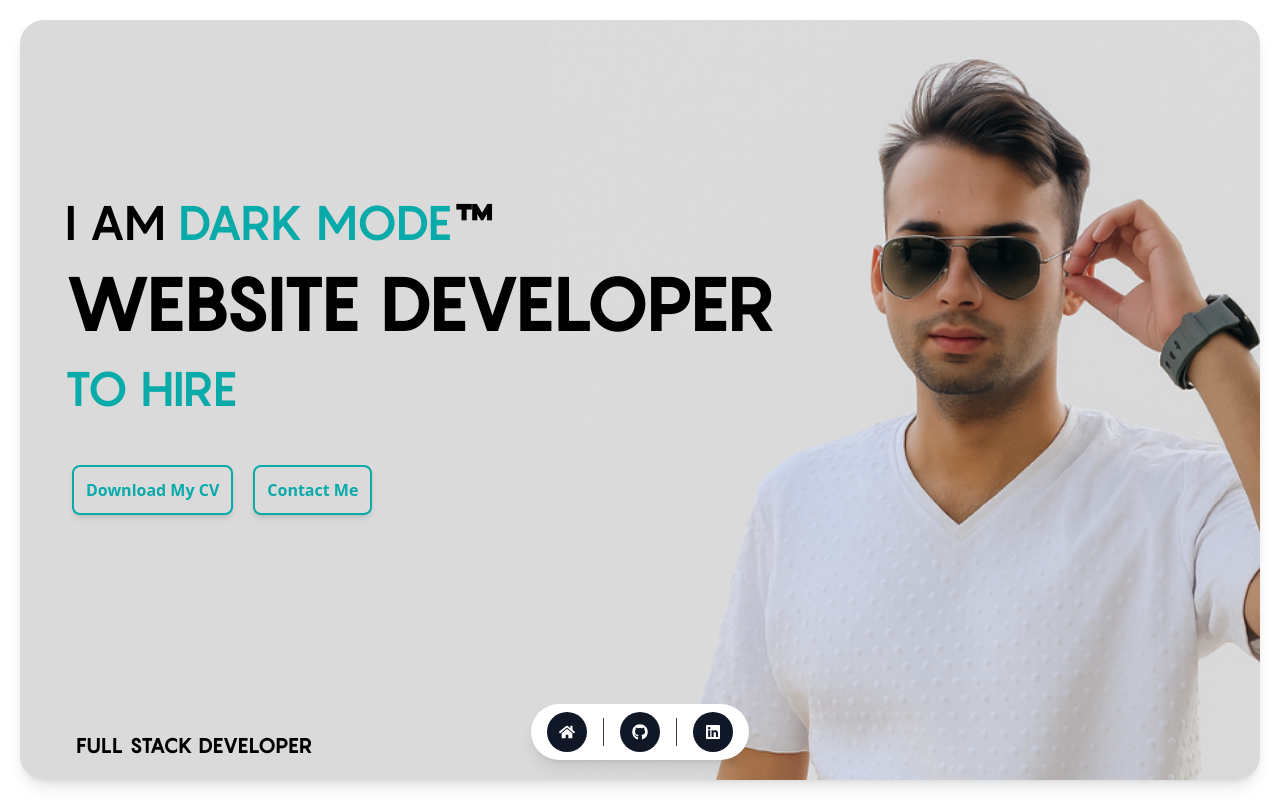
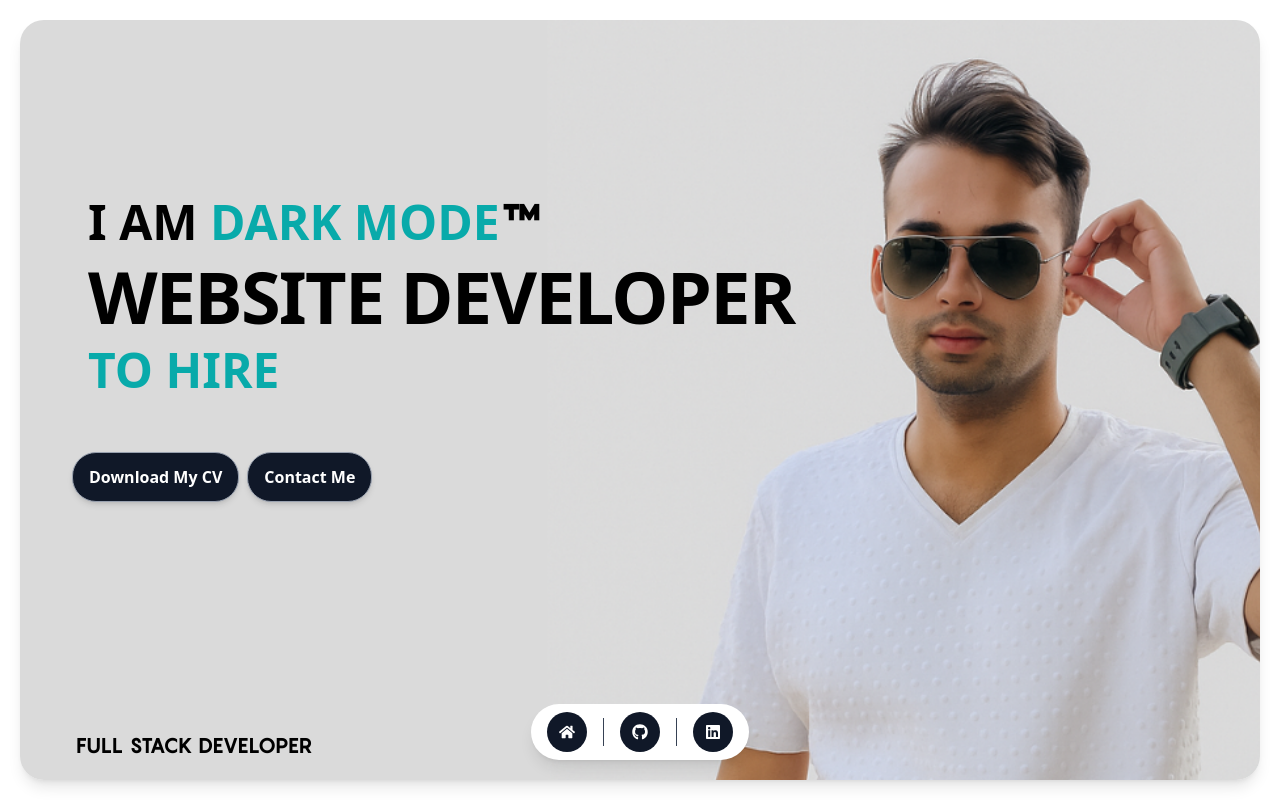
Before and after one commit to hasaan-azeem/Personl_Portfolio, a React (Vite) app: page / in a window 1280 px wide. Shown: the top 800 px of the page. Built offline with nearby package versions, Linux system fonts and the light colour scheme.

Commit message:
all done

```diff
--- a/src/components/Home.jsx
+++ b/src/components/Home.jsx
@@ -53,40 +53,37 @@ const Home = () => {
         <div
           id="tiltDiv"
           ref={tiltRef}
-          className="relative z-10 text-left mt-80 xl:mt-30 2xl:mt-60 py-2 sm:py-5 px-3"
+          className="relative z-10 text-left sm:ml-6 mt-80 xl:mt-30 2xl:mt-60 py-2 sm:py-5 px-3"
         >
-          <h1 className="text-3xl sm:text-3xl md:text-4xl lg:text-xl xl:text-5xl 2xl:text-8xl uppercase text-black font-[apna] font-extrabold leading-tight">
+          <h1 className="text-3xl sm:text-3xl md:text-4xl lg:text-xl xl:text-5xl 2xl:text-8xl uppercase text-gray-300 sm:text-black font-extrabold leading-tight">
             I am <span className="text-[#08aaaa]">DARK MODE</span>
             <span className="font-[apna3]">™</span>
           </h1>
 
-          <h1 className="text-5xl sm:text-4xl md:text-5xl lg:text-6xl xl:text-7xl 2xl:text-8xl text-black uppercase font-[apna3] font-extrabold leading-tight tracking-tight sm:tracking-wide mt-2">
+          <h1 className="text-5xl sm:text-4xl md:text-5xl lg:text-6xl xl:text-7xl 2xl:text-8xl text-white sm:text-black uppercase font-extrabold leading-none tracking-normal sm:tracking-tight mt-2">
             Website Developer
           </h1>
 
-          <h1 className="text-[#08aaaa] text-3xl sm:text-3xl md:text-4xl lg:text-5xl xl:text-5xl 2xl:text-7xl uppercase font-[apna] font-extrabold leading-tight mt-2">
+          <h1 className="text-[#08aaaa] text-3xl sm:text-3xl md:text-4xl lg:text-5xl xl:text-5xl 2xl:text-7xl uppercase font-extrabold leading-tight mt-2">
             To Hire
           </h1>
         </div>
 
-        <div className="relative ml-5 mt-10 z-10">
+        <div className="relative flex gap-2 ml-2 sm:ml-5 mt-14 sm:mt-8 z-10">
           <a
             href="/Hasaan_Azeem.pdf"
             download
-            className="px-2 py-2 sm:px-3 sm:py-3 font-semibold rounded-lg shadow-md border-2 border-[#08aaaa] text-white sm:text-[#08aaaa] transition duration-300 ease-in-out transform hover:scale-105 hover:bg-[#08aaaa] hover:text-white"
-
-
+            className="px-3 py-2 sm:px-4 sm:py-3 font-semibold rounded-3xl shadow-md bg-[#101828] border border-gray-400 text-white transition duration-300 ease-in-out transform hover:bg-[#0a0f1a]"
           >
             Download My CV
           </a>
           <a
             onClick={() => {
-                const el = document.getElementById("contact");
-                if (el) el.scrollIntoView({ behavior: "smooth" });
-              }}
+              const el = document.getElementById("contact");
+              if (el) el.scrollIntoView({ behavior: "smooth" });
+            }}
             download
-            className="ml-2 sm:ml-5 px-2 py-2 sm:px-3 sm:py-3 font-semibold rounded-lg shadow-md border-2 border-[#08aaaa] text-white sm:text-[#08aaaa] transition duration-300 ease-in-out transform hover:scale-105 hover:bg-[#08aaaa] hover:text-white"
-
+            className="px-3 py-2 sm:px-4 sm:py-3 font-semibold rounded-3xl shadow-md bg-[#101828] border border-gray-400 text-white transition duration-300 ease-in-out transform hover:bg-[#0a0f1a]"
           >
             Contact Me
           </a>
--- a/src/components/NavBar.jsx
+++ b/src/components/NavBar.jsx
@@ -21,16 +21,8 @@ export default function BottomNav() {
 
   const mainLinks = [
     { href: "#section-main", icon: <FaHome />, label: "Home" },
-    {
-      href: "https://github.com/hasaan-azeem",
-      icon: <FaGithub />,
-      label: "GitHub",
-    },
-    {
-      href: "https://linkedin.com/in/hasaan-azeem",
-      icon: <FaLinkedin />,
-      label: "LinkedIn",
-    },
+    { href: "https://github.com/hasaan-azeem", icon: <FaGithub />, label: "GitHub" },
+    { href: "https://linkedin.com/in/hasaan-azeem", icon: <FaLinkedin />, label: "LinkedIn" },
   ];
 
   const extraLinks = [
@@ -39,7 +31,7 @@ export default function BottomNav() {
     { href: "#contact", icon: <FaEnvelope />, label: "Contact" },
   ];
 
-  // ✅ GSAP smooth scroll handler
+  // Smooth scroll with GSAP
   const handleScroll = (e, href) => {
     if (href.startsWith("#")) {
       e.preventDefault();
@@ -51,7 +43,7 @@ export default function BottomNav() {
     }
   };
 
-  // ✅ Detect screen size
+  // Detect screen size
   useEffect(() => {
     const checkScreen = () => {
       setIsMobile(window.innerWidth < 768);
@@ -61,7 +53,7 @@ export default function BottomNav() {
     return () => window.removeEventListener("resize", checkScreen);
   }, []);
 
-  // ✅ Scroll behavior: show when scrolling down, hide on scroll up or stop
+  // Mobile behavior (show/hide on scroll)
   useEffect(() => {
     if (!isMobile) return;
 
@@ -95,16 +87,9 @@ export default function BottomNav() {
       const currentY = window.scrollY;
 
       clearTimeout(timeoutId);
+      showNav();
 
-      if (currentY > lastScrollY) {
-        // scrolling down → show
-        showNav();
-      } else {
-        // scrolling up → hide
-        showNav();
-      }
-
-      // hide when stop scrolling (after 1s)
+      // Hide after 1s of no scroll
       timeoutId = setTimeout(() => {
         hideNav();
       }, 1000);
@@ -122,57 +107,72 @@ export default function BottomNav() {
   return (
     <div
       ref={navRef}
-      className="
-        fixed bottom-4 sm:bottom-10 left-1/2 -translate-x-1/2 flex items-center gap-4
-        bg-white shadow-lg rounded-full px-4 py-2 z-50
-        md:flex
-      "
+      className="fixed bottom-4 sm:bottom-10 left-1/2 -translate-x-1/2
+                 flex items-center gap-4 bg-white shadow-lg rounded-full px-4 py-2 z-50"
       onMouseEnter={() => setHovered(true)}
       onMouseLeave={() => setHovered(false)}
     >
-      {/* Always visible links */}
+      {/* Main links */}
       {mainLinks.map((link, i) => (
         <React.Fragment key={i}>
           <a
-            key={i}
             href={link.href}
             onClick={(e) => handleScroll(e, link.href)}
             target={link.href.startsWith("http") ? "_blank" : "_self"}
             rel="noopener noreferrer"
-            className="flex items-center justify-center w-10 h-10 rounded-full bg-gray-900 text-white hover:bg-gray-700 transition"
+            className="flex items-center justify-center w-10 h-10 rounded-full
+                       bg-gray-900 text-white hover:bg-gray-700 transition"
           >
             {link.icon}
           </a>
-          {i < mainLinks.length - 1 && (
-            <span className="w-px h-7 bg-gray-700"></span>
-
-          )}
+          {/* Separator only between main links */}
+          {i < mainLinks.length - 1 && <span className="w-px h-7 bg-gray-700"></span>}
         </React.Fragment>
       ))}
 
-      {/* Extra links only desktop */}
+     {/* Extra links only on desktop when hovered */}
 <AnimatePresence>
-        {hovered &&
-          extraLinks.map((link, i) => (
+  {hovered && !isMobile && (
+    <>
+      {/* Separator before extra links */}
+      <motion.span
+        initial={{ opacity: 0, height: 0 }}
+        animate={{ opacity: 1, height: "1.75rem" }} // 1.75rem = h-7
+        exit={{ opacity: 0, height: 0 }}
+        transition={{ duration: 0.3 }}
+        className="hidden md:block w-px bg-gray-700"
+      />
+
+      {extraLinks.map((link, i) => (
         <React.Fragment key={i}>
           <motion.a
-                key={i}
             href={link.href}
             onClick={(e) => handleScroll(e, link.href)}
             initial={{ opacity: 0, width: 0 }}
             animate={{ opacity: 1, width: "2.5rem" }}
             exit={{ opacity: 0, width: 0 }}
             transition={{ duration: 0.3, delay: i * 0.2 }}
-                className="hidden md:flex overflow-hidden items-center justify-center w-10 h-10 rounded-full bg-gray-800 text-white hover:bg-gray-600 transition"
+            className="hidden md:flex overflow-hidden items-center justify-center
+                       w-10 h-10 rounded-full bg-gray-800 text-white hover:bg-gray-600 transition"
           >
             {link.icon}
           </motion.a>
+
           {i < extraLinks.length - 1 && (
-                <span className="w-px h-7 bg-gray-700"></span>
+            <motion.span
+              initial={{ opacity: 0, height: 0 }}
+              animate={{ opacity: 1, height: "1.75rem" }}
+              exit={{ opacity: 0, height: 0 }}
+              transition={{ duration: 0.3, delay: i * 0.2 }}
+              className="hidden md:block w-px bg-gray-700"
+            />
           )}
         </React.Fragment>
       ))}
+    </>
+  )}
 </AnimatePresence>
+
     </div>
   );
 }
```
Lines whose indentation alone changed are shown as unchanged.
